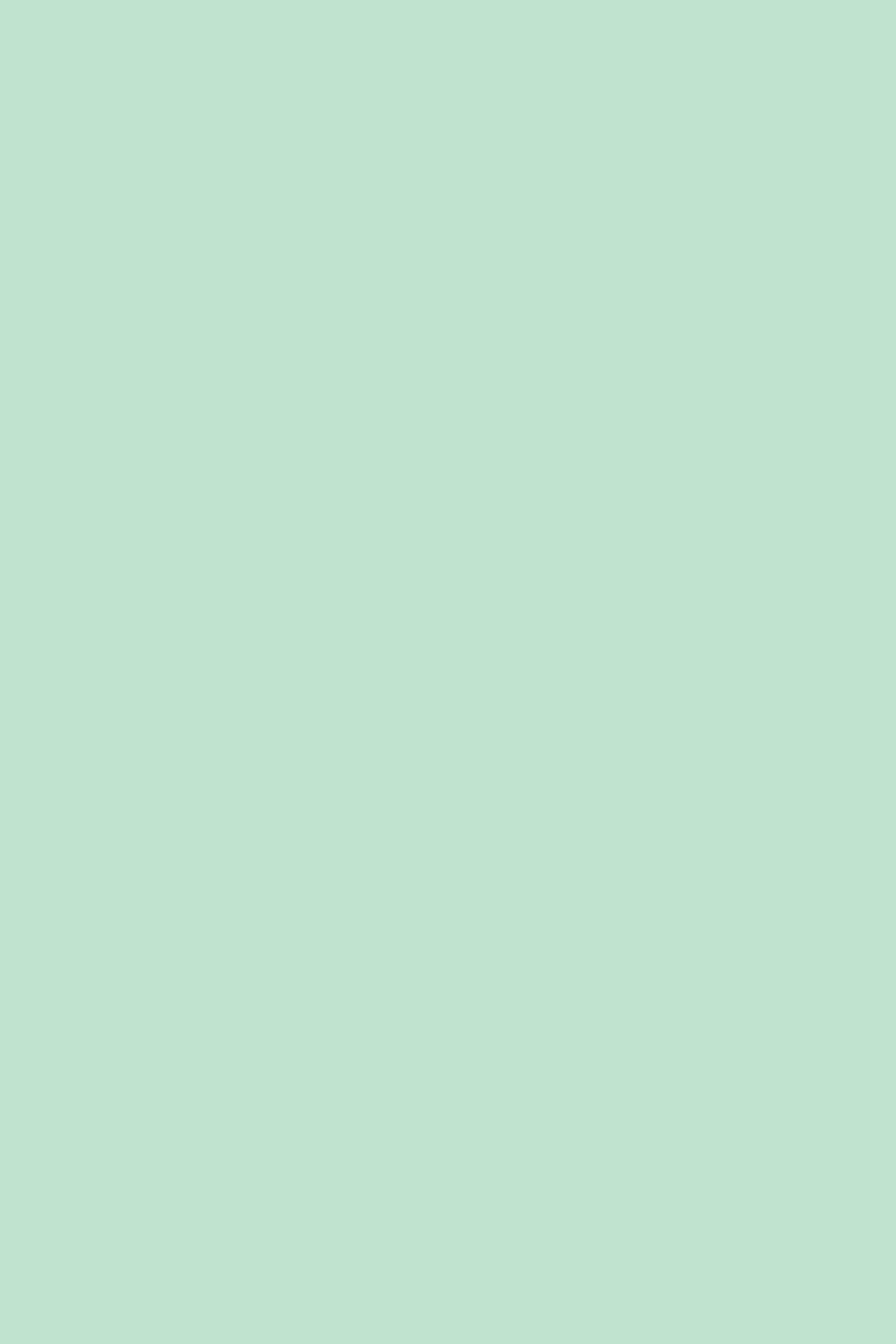
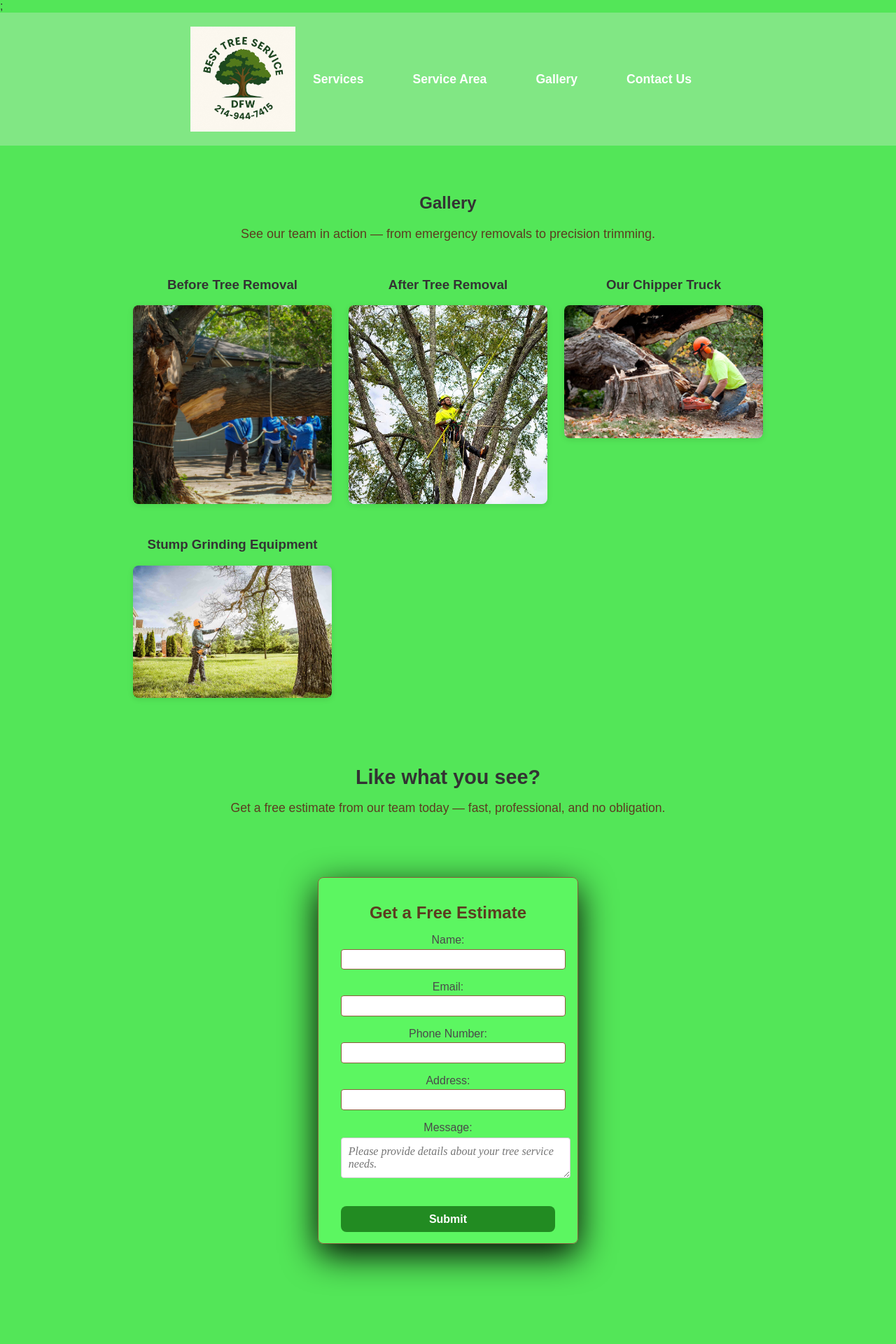
Before and after one commit to Joaquin95/Best-Tree-Service, a React (Create React App) app: page /gallery in a window 1280 px wide. Before the commit this address had no page. Shown: the top 1920 px of the page at 70% size. Before the commit the page ends 800 px from the top, so only its background shows below. Built offline with nearby package versions, Linux system fonts and the light colour scheme.

Commit message:
updated pages for new client

```diff
--- a/src/App.js
+++ b/src/App.js
@@ -8,7 +8,9 @@ import EstimateForm from "./pages/EstimateForm";
 import StumpGrinding from "./pages/StumpGrinding";
 import TreeTrimming from "./pages/TreeTrimming";
 import Services from "./pages/Services";
-ReactGA.initialize("G-XXXXXXX"); // Replace with your Google Analytics Measurement ID
+import Gallery from "./pages/Gallery";
+
+ReactGA.initialize("G-7WL7RH72E5");
 
 function App() {
   useEffect(() => {
@@ -22,6 +24,7 @@ function App() {
       <Route path="/estimate" element={<EstimateForm />} />
       <Route path="/stump-grinding" element={<StumpGrinding />} />
       <Route path="/tree-trimming" element={<TreeTrimming />} />
+      <Route path="/gallery" element={<Gallery />} />
       <Route path="/services" element={<Services />} />
       <Route path="/thank-you" element={<ThankYou />} />
     </Routes>
--- a/src/components/InlineEstimateForm.js
+++ b/src/components/InlineEstimateForm.js
@@ -2,13 +2,17 @@ import React, { useState } from "react";
 
 export default function InlineEstimateForm({ onSuccess }) {
   const [formData, setFormData] = useState({
-    name: "", email: "", phone: "", address: "", message: "",
+    name: "",
+    email: "",
+    phone: "",
+    address: "",
+    message: "",
   });
   const [status, setStatus] = useState("");
   const [errors, setErrors] = useState({});
   const [isLoading, setIsLoading] = useState(false);
 
-    const handleChange = (e) => {
+  const handleChange = (e) => {
     setFormData({ ...formData, [e.target.name]: e.target.value });
     setErrors({ ...errors, [e.target.name]: "" });
   };
@@ -53,14 +57,20 @@ export default function InlineEstimateForm({ onSuccess }) {
       if (response.ok) {
         setStatus("Success");
         if (window.gtag) {
+          const pagePath = window.location.pathname;
           window.gtag("event", "form_submit", {
             event_category: "lead_generation",
-            event_label: "InlineEstimateForm",
+            event_label: `InlineEstimateForm - ${pagePath}`,
             value: 1,
           });
         }
+
         setFormData({
-          name: "", email: "", phone: "", address: "", message: "",
+          name: "",
+          email: "",
+          phone: "",
+          address: "",
+          message: "",
         });
         if (onSuccess) onSuccess();
       } else {
@@ -92,7 +102,13 @@ export default function InlineEstimateForm({ onSuccess }) {
               />
             ) : (
               <input
-                type={field === "email" ? "email" : field === "phone" ? "tel" : "text"}
+                type={
+                  field === "email"
+                    ? "email"
+                    : field === "phone"
+                    ? "tel"
+                    : "text"
+                }
                 name={field}
                 value={formData[field]}
                 onChange={handleChange}
@@ -102,12 +118,19 @@ export default function InlineEstimateForm({ onSuccess }) {
             {errors[field] && <span className="error">{errors[field]}</span>}
           </label>
         ))}
-        <button type="submit" disabled={isLoading || Object.keys(errors).length > 0}>
+        <button
+          type="submit"
+          disabled={isLoading || Object.keys(errors).length > 0}
+        >
           {isLoading ? "Submitting..." : "Submit"}
         </button>
       </form>
-      {status === "SUCCESS" && <p className="success">We’ll contact you shortly.</p>}
-      {status === "ERROR" && <p className="error">Something went wrong. Try again.</p>}
+      {status === "SUCCESS" && (
+        <p className="success">We’ll contact you shortly.</p>
+      )}
+      {status === "ERROR" && (
+        <p className="error">Something went wrong. Try again.</p>
+      )}
     </section>
   );
 }
--- a/src/components/Navbar.js
+++ b/src/components/Navbar.js
@@ -1,5 +1,7 @@
 import React, { useState } from "react";
 import { useNavigate } from "react-router-dom";
+import { Link } from "react-router-dom";
+
 import "../index.css";
 
 export default function Navbar() {
@@ -20,9 +22,6 @@ export default function Navbar() {
       </button>
       <ul className={`nav-list ${isOpen ? "open" : ""}`}>
         <li>
-          <a href="#about-us">About Us</a>
-        </li>
-        <li>
           <a onClick={() => navigate("/services")}>Services</a>
         </li>
 
@@ -30,8 +29,11 @@ export default function Navbar() {
           <a href="#service-area">Service Area</a>
         </li>
         <li>
-          <a href="#gallery">Gallery</a>
+          <Link to="/gallery">Gallery</Link>
         </li>
+        {/* <li>
+          <a href="#about-us">About Us</a>
+        </li> */}
         <li>
           <a href="#contact">Contact Us</a>
         </li>
--- a/src/index.css
+++ b/src/index.css
@@ -3,7 +3,7 @@ body {
   margin: 0;
   font-family: sans-serif;
   color: #333;
-  background-color: hsl(145, 37%, 82%);
+  background-color: hsla(122, 75%, 50%, 0.77);
 }
 
 .default-section {
@@ -21,7 +21,7 @@ body {
   padding: 2.5rem;
   margin: 40px auto;
   max-width: 1200px;
-
+  color: #5c3c20;
   box-shadow: 0 4px 12px rgba(0, 70, 0, 100.45);
   text-align: center;
 }
@@ -29,7 +29,7 @@ body {
   padding: 2.5rem;
   margin: 40px auto;
   max-width: 1200px;
-
+  color: #5c3c20;
   box-shadow: 0 4px 12px rgba(0, 70, 0, 100.45);
   text-align: center;
 }
@@ -79,8 +79,8 @@ p {
   border: 1px solid #8b5e3c;
   border-radius: 8px;
   font-family: sans-serif;
-  background-color:hsl(145, 37%, 82%);
-  box-shadow: 0 2px 8px rgba(0, 0, 0, 10.1);
+  background-color: hsla(122, 95%, 68%, 0.77);
+  box-shadow: 0 15px 50px rgba(0, 0, 0, 10.1);
 }
 .form-container h2 {
   text-align: center;
@@ -144,19 +144,9 @@ textarea::placeholder {
   font-family: "Cursive", cursive;
 }
 
-/* slider image styles */
-.slider-image {
-  width: 80%;
-  max-height: 900px;
-  object-fit: cover;
-  border-radius: 10px;
-  display: block;
-  margin: 0 auto;
-  box-shadow: 0 4px 12px rgba(0, 0, 50, 1.95);
-}
 /* Navbar */
 .navbar {
-  background-color: hsl(146, 29%, 59%);
+  background-color: hsla(122, 68%, 71%, 0.957);
   display: flex;
   align-items: center;
   justify-content: center;
@@ -190,7 +180,7 @@ textarea::placeholder {
 }
 
 .navbar a:hover {
-  color: #15e515;
+  color: #5c3c20;
 }
 html {
   scroll-behavior: smooth;
@@ -267,7 +257,7 @@ html {
 
 /* Footer */
 .footer {
-  background-color: hsl(146, 29%, 59%);
+  background-color: hsla(122, 68%, 71%, 0.957);
   padding: 1.5rem 0;
   text-align: center;
   margin-top: 40px;
@@ -289,11 +279,11 @@ html {
   padding: 0 1rem;
 }
 .page-wrapper {
-  min-height: 100vh;
+  min-height: 25vh;
   display: flex;
   flex-direction: column;
-  justify-content: center; /* vertical */
-  align-items: center; /* horizontal */
+  justify-content: center;
+  align-items: center;
 }
 
 footer {
@@ -326,7 +316,6 @@ footer {
 .services-hero {
   text-align: center;
   padding: 2rem;
-  background-color: hsl(145, 37%, 82%);
 }
 
 .services-grid {
@@ -337,14 +326,62 @@ footer {
 }
 
 .service-card {
-  background: #c6b4a3;
+  background: hsla(122, 75%, 50%, 0.77);
   border: 1px solid #5c3c20;
   padding: 1.5rem;
   border-radius: 8px;
-  box-shadow: 0 2px 6px rgba(0,0,0,0.1);
+  box-shadow: 0 2px 6px rgba(0, 0, 0, 0.1);
   transition: transform 0.2s ease;
 }
 
 .service-card:hover {
   transform: translateY(-4px);
 }
+/* Gallery Section */
+.gallery-section {
+  text-align: center;
+  padding: 3rem 1rem;
+  max-width: 900px;
+  margin: 0 auto;
+}
+
+.cta-section {
+  text-align: center;
+  padding: 2rem;
+  margin-top: 2rem;
+}
+
+.cta-section h3 {
+  font-size: 1.8rem;
+  margin-bottom: 0.5rem;
+}
+
+.cta-section p {
+  font-size: 1.1rem;
+  margin-bottom: 1.5rem;
+}
+.gallery-grid {
+  display: grid;
+  grid-template-columns: repeat(auto-fit, minmax(250px, 1fr));
+  gap: 1.5rem;
+  margin-top: 2rem;
+}
+
+.gallery-item {
+  text-align: center;
+}
+
+.gallery-item img {
+  width: 100%;
+  height: auto;
+  border-radius: 8px;
+  box-shadow: 0 2px 8px rgba(0, 0, 0, 0.1);
+}
+
+.gallery-item p {
+  margin-top: 0.5rem;
+  font-weight: 500;
+}
+.h3 {
+  color: #5c3c20;
+}
--- a/src/pages/EstimateForm.js
+++ b/src/pages/EstimateForm.js
@@ -55,7 +55,7 @@ export default function EstimateForm() {
         },
         body: JSON.stringify({
           ...formData,
-          _replyto: "besttreeservicedfw@gmail.com",
+          _replyto: "Mintinvestments95@gmail.com",
           _subject: "New Tree service quote Submitted 📩 - J.M.",
         }),
       });
@@ -66,9 +66,10 @@ export default function EstimateForm() {
         setStatus("Success");
 
         if (window.gtag) {
+          const pagePath = window.location.pathname;
           window.gtag("event", "form_submit", {
             event_category: "lead_generation",
-            event_label: "EstimateForm.js",
+            event_label: `EstimateForm - ${pagePath}`,
             value: 1,
           });
         }
@@ -181,7 +182,6 @@ export default function EstimateForm() {
           )}
         </section>
       </main>
-      <Footer />
     </div>
   );
 }
--- /dev/null
+++ b/src/pages/Gallery.js
@@ -0,0 +1,80 @@
+import React from "react";
+import Navbar from "../components/Navbar";
+import Footer from "../components/Footer";
+import { Helmet } from "react-helmet";
+import EstimateForm from "./EstimateForm";
+import "../index.css";
+
+export default function Gallery() {
+  const sliderSettings = {
+    dots: true,
+    infinite: true,
+    speed: 500,
+    slidesToShow: 1,
+    slidesToScroll: 1,
+    autoplay: true,
+    autoplaySpeed: 3000,
+    arrows: true,
+  };
+
+  return (
+    <main>
+      <Helmet>
+        <title>Gallery | Best Tree Service DFW</title>
+        <meta
+          name="description"
+          content="Browse photos of our tree trimming, removal, and emergency services across Dallas-Fort Worth."
+        />
+      </Helmet>
+      ;
+      <Navbar />
+      <section className="gallery-section">
+        <h2>Gallery</h2>
+        <p>
+          See our team in action — from emergency removals to precision
+          trimming.
+        </p>
+        <div className="gallery-grid">
+          <div className="gallery-item">
+            <h3>Before Tree Removal</h3>
+            <img
+              src="/images/Emergency-tree-work.jpg"
+              alt="Before Tree Removal"
+            />
+          </div>
+          <div className="gallery-item">
+            <h3>After Tree Removal</h3>
+            <img
+              src="/images/residential-tree-services.jpg"
+              alt="After Tree Removal"
+            />
+          </div>
+          <div className="gallery-item">
+            {" "}
+            <h3>Our Chipper Truck</h3>
+            <img src="/images/tree-cutting.jpg" alt="Chipper Truck" />
+          </div>
+          <div className="gallery-item">
+            {" "}
+            <h3>Stump Grinding Equipment</h3>
+            <img
+              src="/images/Tree-trimming-from-ground.jpg"
+              alt="Stump Grinder"
+            />
+          </div>
+          {/* Add more items as needed */}
+        </div>
+
+        <section className="cta-section">
+          <h3>Like what you see?</h3>
+          <p>
+            Get a free estimate from our team today — fast, professional, and no
+            obligation.
+          </p>
+          <EstimateForm />
+        </section>
+      </section>
+      <Footer />
+    </main>
+  );
+}
--- a/src/pages/Home.js
+++ b/src/pages/Home.js
@@ -52,22 +52,28 @@ export default function Home() {
       {/* The Navbar component is imported and used here */
       /* It contains links to the experience and contact sections */}
       <section className="hero-section">
-        <h1 className="heading">Best Tree Service DFW</h1>
+        <h1 className="heading">
+          Best Tree Service DFW <br />
+          Residential & Commercial Tree Care Experts
+        </h1>
         <p className="subheading">
           <strong>
-            Professional Tree Trimming & Removal. Serving all of Dallas and
-            surrounding areas.
+            Serving Dallas–Fort Worth and all surrounding areas with
+            professional tree trimming, removal, and emergency services. Trusted
+            by homeowners and businesses since 2021
             <p>
-          Phone:{" "}
+              📞 <strong>Phone:</strong>{" "}
               <a
                 href="tel:2149447415"
-            onClick={() => handleGAEvent("phone_click", "Phone Number Click")}
+                onClick={() =>
+                  handleGAEvent("phone_click", "Phone Number Click")
+                }
               >
                 (214)944-7415
               </a>
             </p>
             <p>
-          Email:{" "}
+              📧 <strong>Email:</strong>{" "}
               <a
                 href="mailto:Besttreeservicedfw@gmail.com"
                 onClick={() => handleGAEvent("email_click", "Email Click")}
@@ -78,71 +84,9 @@ export default function Home() {
           </strong>
         </p>
         <InlineEstimateForm onSuccess={() => navigate("/thank-you")} />
-
-      </section>
-      <section className="trust-section">
-        <h2>Trusted Tree Experts in DFW Since 2015</h2>
-        <p><strong>
-          With over a decade of experience serving Dallas, Mesquite, Garland,
-          and surrounding areas, we’re proud to be your go-to team for safe,
-          professional tree care.</strong>
-        </p>
-        <ul className="trust-list">
-          <li>✅ Fully Licensed & Insured</li>
-          <li>✅ Emergency Tree Removal Available 24/7</li>
-          <li>
-            ✅ Payment Options: Zelle, Cash, Check, Visa, Mastercard, Amex
-          </li>
-          <li>✅ Free Estimates & Transparent Pricing</li>
-        </ul>
-
-        {/* <section className="services-section"> */}
-        <h2>Experience</h2>
-        <Slider {...sliderSettings}>
-          <div>
-            <img
-              src="/images/Emergency-tree-work.jpg"
-              alt="Emergency Tree Work"
-              className="slider-image"
-            />
-          </div>
-
-          <div>
-            <img
-              src="/images/residential-tree-services.jpg"
-              alt="Residential Tree Services"
-              className="slider-image"
-            />
-          </div>
-
-          <div>
-            <img
-              src="/images/tree-cutting.jpg"
-              alt="Tree Cutting"
-              className="slider-image"
-            />
-          </div>
-
-          <div>
-            <img
-              src="/images/Tree-trimming-from-ground.jpg"
-              alt="Tree Trimming from Ground"
-              className="slider-image"
-            />
-          </div>
-        </Slider>
-      </section>
-      {/* </section> */}
-      {/* The slider section contains images of the services offered */
-      /* The slider settings include autoplay, speed, and number of slides to show */
-      /* Each slide contains an image representing a service offered */}
-
-      {/* The hero section contains a heading, subheading, and a call-to-action button */
-      /* The button opens a new tab to the estimate page when clicked */}
-
-      {/* About us Section vvv*/}
-      <section id="about-us" className="about-section">
-        <h2>About Us</h2>
+        <br />
+        {/* <section className="trust-section"> */}
+        <h2>Trusted Tree Experts in DFW Since 2021</h2>
         <p>
           <strong>
             We are a team of experienced Professionals offering top-notch tree
@@ -152,19 +96,49 @@ export default function Home() {
             property is safe.
           </strong>
         </p>
-        <h2>What Our Clients Say</h2>
-        <blockquote>
-          “Carlos and his team were fast, professional, and affordable.” — Sarah
-          M., Plano
-        </blockquote>
-        <blockquote>
-          “They removed a huge oak safely and cleaned up everything.” — James
-          T., Garland
-        </blockquote>
+
+        <strong>
+          <ul className="trust-list">
+            <li>✅ Fully Licensed & Insured</li>
+            <li>✅ Emergency Tree Removal Available 24/7</li>
+            <li>
+              ✅ Payment Options: Zelle, Cash, Check, Visa, Mastercard, Amex
+            </li>
+            <li>✅ Free Estimates & Transparent Pricing</li>
+          </ul>
+        </strong>
       </section>
 
       {/* Contact us Section */}
       <section id="contact" className="contact-section">
+        <h2>Client Testimonials</h2>
+        <blockquote>
+          <h3>
+            “Carlos and his team showed up on time, walked me through the entire
+            process, and had the tree removed within hours. They even cleaned up
+            the yard better than it was before. I’ve worked with other tree
+            services in the past, but this was by far the most professional
+            experience I’ve had.” — Sarah, Plano, Tx
+          </h3>
+        </blockquote>
+        <blockquote>
+          <h3>
+            “We had a massive oak leaning dangerously close to our house after a
+            storm. I called Best Tree Service DFW and they were out within the
+            hour. The crew was calm, confident, and clearly experienced. They
+            removed the tree safely I’ve already recommended them to my
+            neighbors.” — Issac, Mansfield, Tx
+          </h3>
+        </blockquote>
+        <blockquote>
+          <h3>
+            “I manage several commercial properties in Richardson, and Best Tree
+            Service DFW is now our go-to tree service. They’re responsive,
+            insured, and always leave the site spotless. Whether it’s trimming,
+            removal, or emergency work — they deliver every time.” — Monica
+            Property Manager, Richardson, TX{" "}
+          </h3>
+        </blockquote>
         <h2>Contact us</h2>
         <p> For inquiries or to schedule a service, please contact us at:</p>
         <p>
@@ -185,13 +159,36 @@ export default function Home() {
             Besttreeservicedfw@gmail.com{" "}
           </a>
         </p>
+        <p>
+          <a
+            href="https://www.facebook.com/profile.php?id=61560664231263"
+            target="_blank"
+            rel="noopener noreferrer"
+            onClick={() => {
+              if (window.gtag) {
+                window.gtag("event", "click", {
+                  event_category: "social",
+                  event_label: "Facebook Profile Link",
+                  value: 1,
+                });
+              }
+            }}
+            style={{ display: "inline-flex", alignItems: "center", gap: "6px" }}
+          >
+            <img
+              src="/icons/facebook.svg"
+              alt="Facebook"
+              width="20"
+              height="20"
+              style={{ verticalAlign: "middle" }}
+            />
+            Visit us on Facebook
+          </a>
+        </p>
+
         <p>Location: Dallas, TX</p>
       </section>
       <Footer />
-      {/* The Footer component is imported and used here */}
-      {/* It contains the copyright information and contact details */}
     </main>
   );
 }
-// This component serves as the home page of the application
-// It includes a title, description, and a button for getting a free estimate
--- a/src/pages/Services.js
+++ b/src/pages/Services.js
@@ -1,25 +1,17 @@
 import React from "react";
 import Navbar from "../components/Navbar";
 import Footer from "../components/Footer";
-
+import EstimateForm from "./EstimateForm";
 const services = [
   "Emergency Tree Removal",
+  "Emergency Storm Damage",
   "Tree Cutting",
-  "Tree Work",
-  "Tree Stump Grinding",
+  "Tree Stump Removal / Grinding",
   "Tree Stump Removal",
-  "Emergency Storm Damage",
-  "Tree Care",
-  "Tree Removal",
-  "Limb Removal",
+  "Tree and Limb Removal",
   "Tree Pruning",
-  "Tree Trimming",
-  "Tree Thinning",
-  "Lot Clearing",
-  "Tree Clearing",
-  "Brush Clearing",
-  "Land Clearing",
-  "Tree Fertilizing",
+  "Tree Trimming and Thinning",
+  "Tree and Brush Clearing",
 ];
 
 export default function Services() {
@@ -29,10 +21,14 @@ export default function Services() {
       <section className="services-hero">
         <h1>Tree Services in Dallas-Fort Worth and All Surrounding Areas</h1>
         <p>
-          We offer a full range of professional tree care services to keep your
-          property safe, beautiful, and thriving. Whether you need emergency
-          removal or seasonal trimming, our certified arborists are here to
-          help.
+          <strong>
+            We specialize in tree trimming, removal, stump grinding, and
+            emergency response. Whether you're a homeowner or a commercial
+            property manager, our team ensures your trees are healthy and your
+            property is safe serving Dallas, Mesquite, Garland, and all surrounding
+            areas, we’re proud to be your go-to team for safe, professional tree
+            care.
+          </strong>
         </p>
       </section>
 
@@ -54,16 +50,11 @@ export default function Services() {
       </section>
       <section className="cta-section">
         <h2>Get your free estimate </h2>
-        <p>
+        <p><strong>
           We offer free estimates and fast scheduling. Let us know what you need
-          and we’ll take care of the rest.
+          and we’ll take care of the rest.</strong>
         </p>
-        <button
-          className="cta-button"
-          onClick={() => (window.location.href = "/#estimate-form")}
-        >
-          Get a Free Estimate
-        </button>
+        <EstimateForm />
       </section>
 
       <Footer />
```
Also changed, not shown: src/components/Footer.js (+4 -3 lines). Lines whose indentation alone changed are shown as unchanged.
